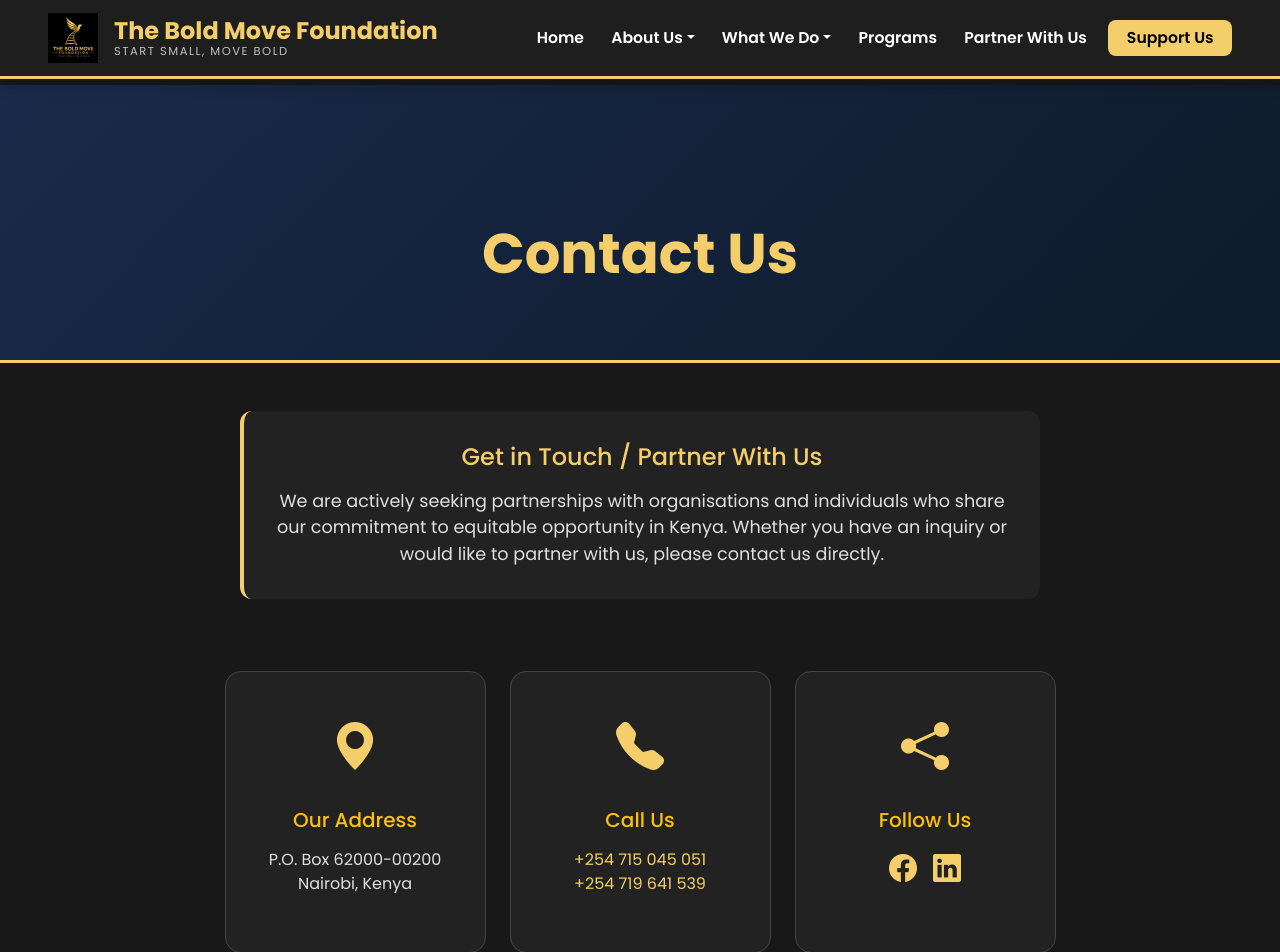
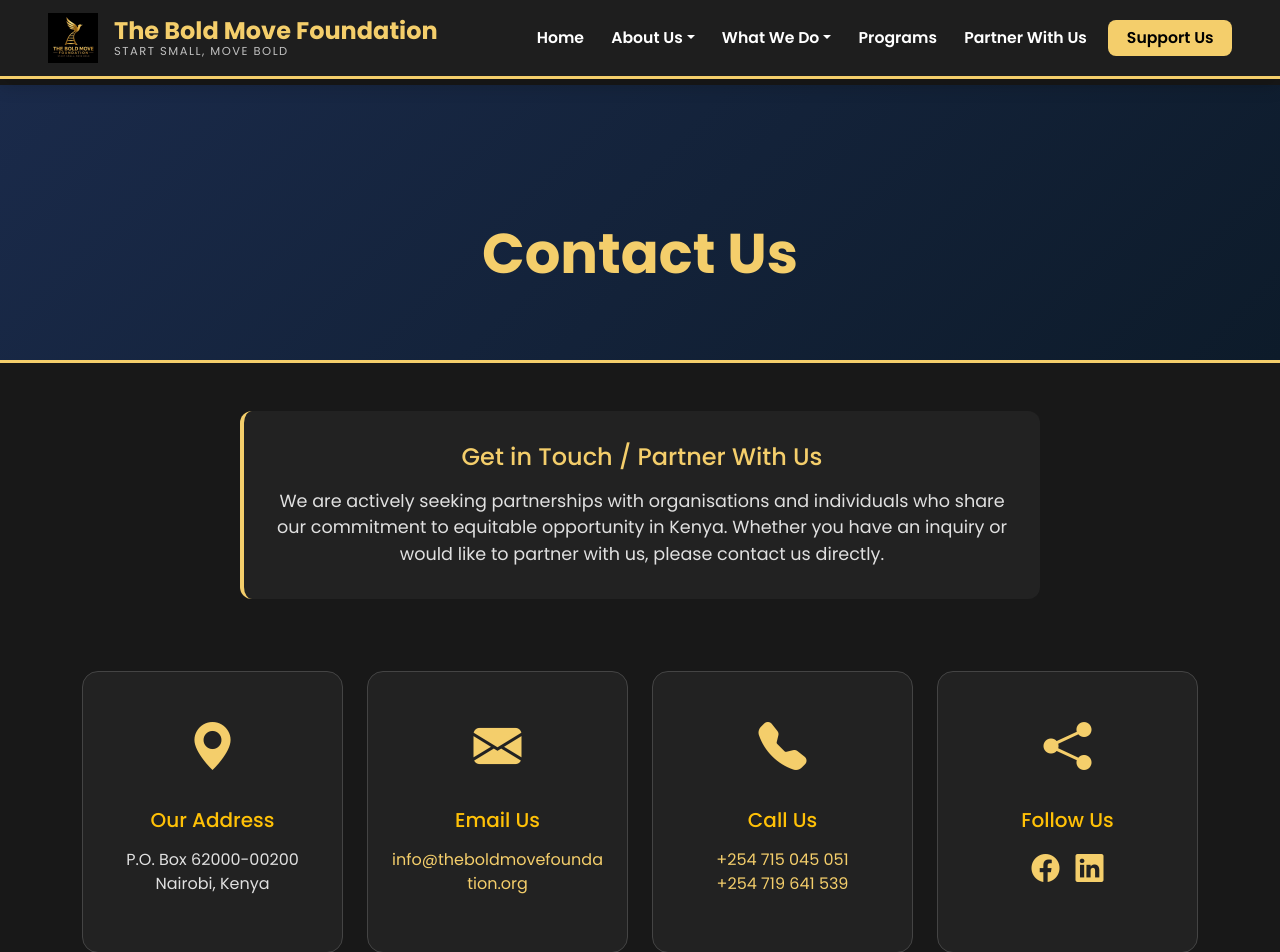
Before and after one commit to hermiMAB/The-bold-move-foundation, a Next.js app: page /contact in a window 1280 px wide. Shown: the top 952 px of the page. Built offline with nearby package versions, Linux system fonts and the light colour scheme.

Commit message:
Add contact email info@theboldmovefoundation.org to website

```diff
--- a/app/components/Footer.tsx
+++ b/app/components/Footer.tsx
@@ -25,6 +25,7 @@ export default function Footer() {
           <div className="col-md-4">
             <h2 className="h5 fw-bold mb-3 text-warning">Get in Touch</h2>
             <p className="mb-2"><i aria-hidden="true" className="bi bi-geo-alt-fill me-2"></i>P.O. Box 62000-00200, Nairobi, Kenya</p>
+            <p className="mb-2"><i aria-hidden="true" className="bi bi-envelope-fill me-2"></i><a href="mailto:info@theboldmovefoundation.org" className="text-light text-decoration-none">info@theboldmovefoundation.org</a></p>
             <p className="mb-2"><i aria-hidden="true" className="bi bi-telephone-fill me-2"></i>+254 715 045 051</p>
             <p className="mb-3"><i aria-hidden="true" className="bi bi-telephone-fill me-2"></i>+254 719 641 539</p>
             <div className="d-flex gap-2 flex-wrap">
--- a/app/contact/page.tsx
+++ b/app/contact/page.tsx
@@ -31,6 +31,16 @@ export default function Contact() {
 
             <div className="col-md-6 col-lg-3">
               <div className="contact-card">
+                <i aria-hidden="true" className="bi bi-envelope-fill contact-icon"></i>
+                <h3 className="text-warning h5">Email Us</h3>
+                <p className="contact-detail">
+                  <a href="mailto:info@theboldmovefoundation.org" style={{ wordBreak: "break-word" }}>info@theboldmovefoundation.org</a>
+                </p>
+              </div>
+            </div>
+
+            <div className="col-md-6 col-lg-3">
+              <div className="contact-card">
                 <i aria-hidden="true" className="bi bi-telephone-fill contact-icon"></i>
                 <h3 className="text-warning h5">Call Us</h3>
                 <p className="contact-detail">
--- a/app/page.tsx
+++ b/app/page.tsx
@@ -12,6 +12,7 @@ export default function Home() {
             "@type": "NonProfit",
             "name": "The Bold Move Foundation",
             "url": "https://www.theboldmovefoundation.org",
+            "email": "info@theboldmovefoundation.org",
             "description": "The Bold Move Foundation empowers youth, women, and persons with disabilities through education and digital skills training.",
             "address": {
               "@type": "PostalAddress",
--- a/app/partner/page.tsx
+++ b/app/partner/page.tsx
@@ -76,7 +76,11 @@ export default function Partner() {
           <p className="lead mx-auto mb-5" style={{ maxWidth: "650px", color: "#e0e0e0" }}>
             Tell us about your organisation and how you'd like to partner. We'll get back to you within 3 business days.
           </p>
-          <div className="d-flex flex-column flex-md-row justify-content-center align-items-center gap-4 mb-5">
+          <div className="d-flex flex-column flex-md-row justify-content-center align-items-center gap-4 gap-md-5 mb-5">
+            <div>
+              <i aria-hidden="true" className="bi bi-envelope-fill fs-3 mb-2 text-warning d-block"></i>
+              <a href="mailto:info@theboldmovefoundation.org" className="text-light fs-5 text-decoration-none">info@theboldmovefoundation.org</a>
+            </div>
             <div>
               <i aria-hidden="true" className="bi bi-telephone-fill fs-3 mb-2 text-warning d-block"></i>
               <span className="fs-5">+254 715 045 051</span><br />
```
